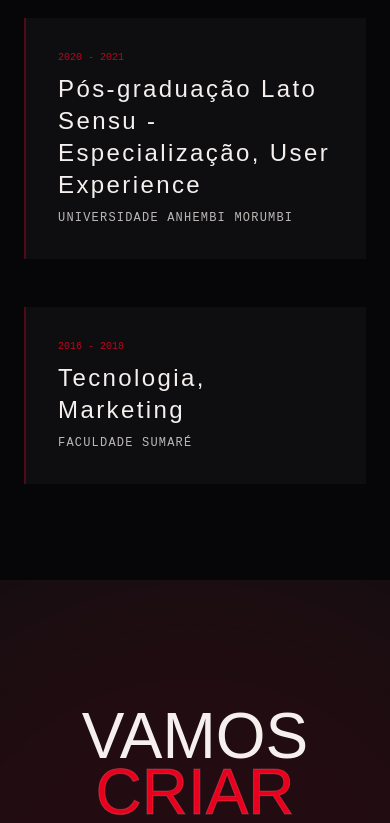
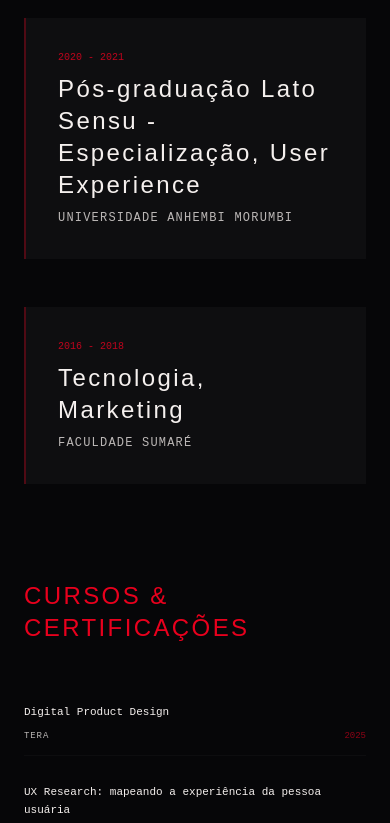
Before and after one commit to pytessari/PYURI-PORTFOLIO, a React (Vite) app: page / in a window 390 px wide. Shown: the part 7545-8368 px from the top of the page. Built offline with nearby package versions, Linux system fonts and the light colour scheme.

Commit message:
feat: Add courses and certifications section
Introduces a new section to display courses and certifications, enhancing the educational background information.

```diff
--- a/src/App.tsx
+++ b/src/App.tsx
@@ -53,6 +53,7 @@ const CONTENT: Content = {
   },
   sectionProcess: { pt: 'PROCESSO', en: 'PROCESS', es: 'PROCESO' },
   sectionEducation: { pt: 'FORMAÇÃO', en: 'EDUCATION', es: 'FORMACIÓN' },
+  sectionCourses: { pt: 'CURSOS & CERTIFICAÇÕES', en: 'COURSES & CERTIFICATIONS', es: 'CURSOS Y CERTIFICACIONES' },
   sectionContact: { pt: 'CONTATO', en: 'CONTACT', es: 'CONTACTO' },
   sectionContributions: { pt: 'CONTRIBUIÇÕES', en: 'CONTRIBUTIONS', es: 'CONTRIBUCIONES' },
   sectionPersonalProjects: { pt: 'PROJETOS PESSOAIS & FREELA', en: 'PERSONAL & FREELANCE PROJECTS', es: 'PROYECTOS PERSONALES Y FREELANCE' },
@@ -251,6 +252,35 @@ const EDUCATION = [
     school: "Faculdade Sumaré",
     year: "2016 - 2018"
   }
+];
+
+const COURSES = [
+  { course: "Digital Product Design", school: "Tera", year: "2025" },
+  { course: "UX Research: mapeando a experiência da pessoa usuária", school: "Alura", year: "2023" },
+  { course: "Adobe XD: trabalhando com microinterações", school: "Alura", year: "2023" },
+  { course: "Adobe XD: refinando o visual da interface", school: "Alura", year: "2023" },
+  { course: "Adobe XD: design visual de um site mobile", school: "Alura", year: "2023" },
+  { course: "Adobe XD: componentes da interface", school: "Alura", year: "2023" },
+  { course: "UX Research: Mapeando a jornada do usuário", school: "Alura", year: "2022" },
+  { course: "UX Design", school: "Awari", year: "2021" },
+  { course: "Competências do Líder: combinando hard e soft skills", school: "Universidade Anhembi Morumbi", year: "2020" },
+  { course: "Workshop Intensivo de 3 dias – Criando um projeto de UX", school: "EBAC", year: "2020" },
+  { course: "Teste de Usabilidade parte 2: Mensurando e entregando resultados", school: "Alura", year: "2020" },
+  { course: "Teste de usabilidade parte 1: Seu produto é fácil de usar?", school: "Alura", year: "2020" },
+  { course: "Prototipagem e UX parte 2: linkando telas no Adobe XD", school: "Alura", year: "2020" },
+  { course: "Prototipagem e UX parte 1: Alta fidelidade com o Adobe XD", school: "Alura", year: "2020" },
+  { course: "UI Design Patterns: Usabilidade em interfaces mobile", school: "Alura", year: "2020" },
+  { course: "UX: os erros frequentes de usabilidade e as boas práticas", school: "Alura", year: "2020" },
+  { course: "Revisão UX: ferramentas do briefing ao protótipo", school: "Alura", year: "2020" },
+  { course: "Design Thinking: Concretizando ideias", school: "Alura", year: "2020" },
+  { course: "Introdução ao Design System: escalando seu produto", school: "Alura", year: "2020" },
+  { course: "UX Produto: monitore, mensure e teste o seu projeto", school: "Alura", year: "2020" },
+  { course: "UX Usability: facilite a vida do seu usuário no mobile", school: "Alura", year: "2020" },
+  { course: "UX Strategy: divergindo e afunilando ideias", school: "Alura", year: "2020" },
+  { course: "UX: O que é Experiência do Usuário", school: "Alura", year: "2020" },
+  { course: "UX Writing: Conteúdo Focado no Usuário", school: "Alura", year: "2020" },
+  { course: "Branding", school: "Rock University", year: "2020" },
+  { course: "Especialista em Marketing de Conteúdo Avançado", school: "Rock University", year: "2019" },
 ];
 
 const SKILLS = {
@@ -697,12 +727,29 @@ export default function App() {
             <div className="flex-1 h-[1px] bg-linear-to-r from-brand-red/20 to-transparent" />
           </div>
 
-          <div className="grid grid-cols-1 md:grid-cols-2 gap-12">
+          <div className="grid grid-cols-1 md:grid-cols-2 gap-12 mb-24">
             {EDUCATION.map((edu, i) => (
-              <div key={i} className="p-8 bg-brand-g1 border-l-2 border-brand-red/30">
+              <div key={i} className="p-8 bg-brand-g1 border-l-2 border-brand-red/30 hover:border-brand-red transition-colors">
                 <div className="font-mono text-[10px] text-brand-red/80 mb-2">{edu.year}</div>
                 <h3 className="font-display text-2xl tracking-widest mb-2">{edu.degree[lang]}</h3>
                 <p className="font-mono text-[12px] text-brand-wdim uppercase tracking-widest">{edu.school}</p>
+              </div>
+            ))}
+          </div>
+
+          <div className="flex items-baseline gap-6 mb-12">
+            <h2 className="font-display text-2xl tracking-widest text-brand-red">{t('sectionCourses')}</h2>
+            <div className="flex-1 h-[1px] bg-brand-border" />
+          </div>
+
+          <div className="grid grid-cols-1 md:grid-cols-2 lg:grid-cols-3 gap-x-8 gap-y-4">
+            {COURSES.map((c, i) => (
+              <div key={i} className="flex flex-col py-3 border-b border-brand-border/50 group hover:border-brand-red/50 transition-colors">
+                <h4 className="font-mono text-[11px] text-brand-white leading-relaxed group-hover:text-brand-red transition-colors">{c.course}</h4>
+                <div className="flex justify-between items-end mt-2">
+                  <span className="font-mono text-[9px] text-brand-wdim tracking-widest uppercase">{c.school}</span>
+                  <span className="font-mono text-[9px] text-brand-red/60">{c.year}</span>
+                </div>
               </div>
             ))}
           </div>
```
